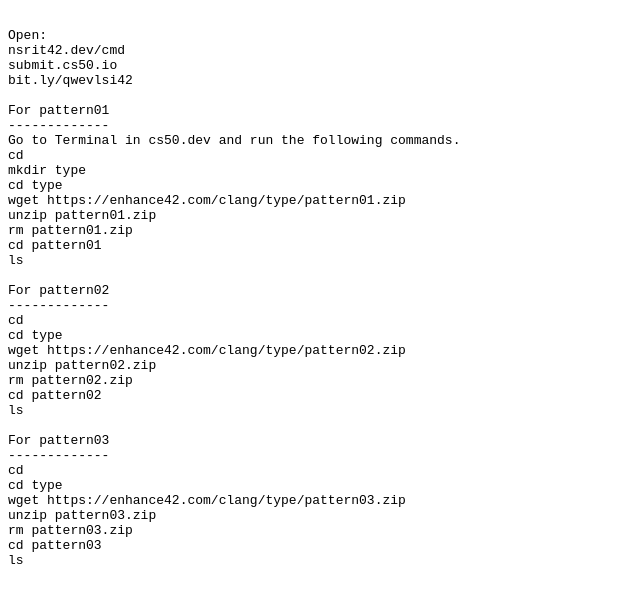
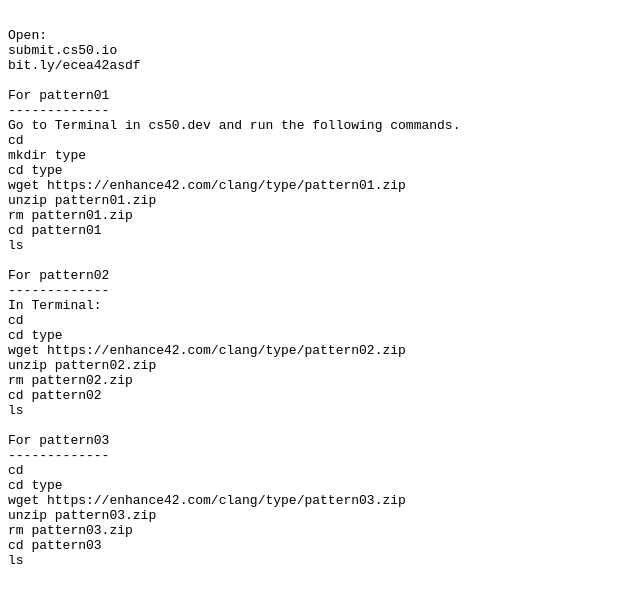
Before and after one commit to nsrit42/website, a plain HTML site: page docs/cmd/index.html in a window 1280 px wide. Shown: the whole page, without its empty margins (0-640 px from the left). Drawn offline with Linux system fonts and the light colour scheme.

Commit message:
ece-a section steps

```diff
--- a/docs/cmd/index.html
+++ b/docs/cmd/index.html
@@ -9,9 +9,8 @@
     <pre>
 
 Open:
-nsrit42.dev/cmd
 submit.cs50.io
-bit.ly/qwevlsi42
+bit.ly/ecea42asdf
 
 For pattern01
 -------------
@@ -27,6 +26,7 @@ ls
 
 For pattern02
 -------------
+In Terminal:
 cd
 cd type
 wget https://enhance42.com/clang/type/pattern02.zip
```
